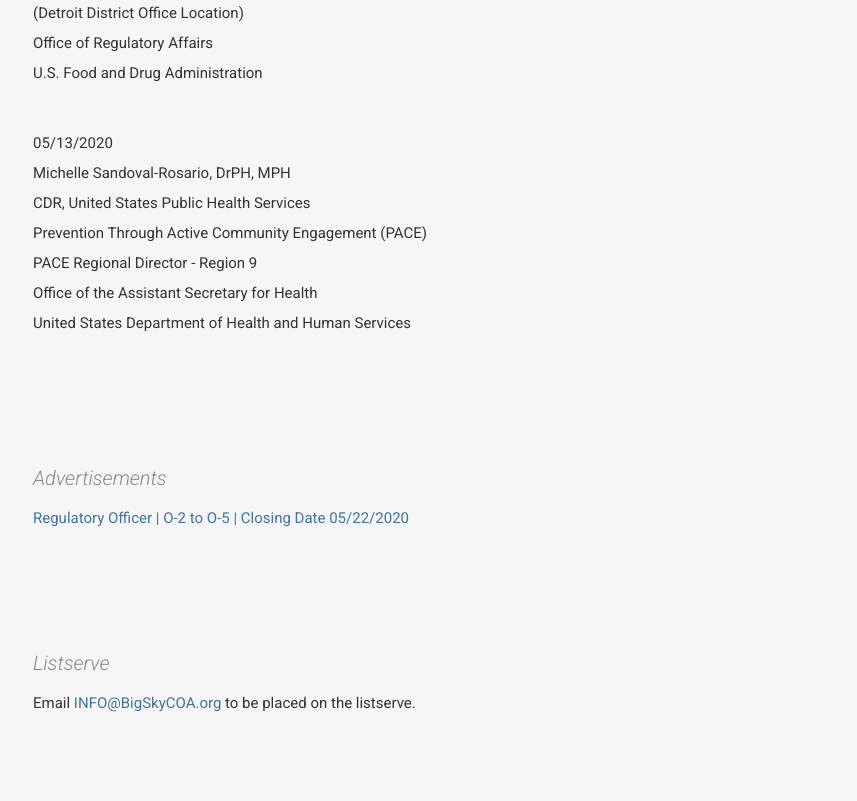
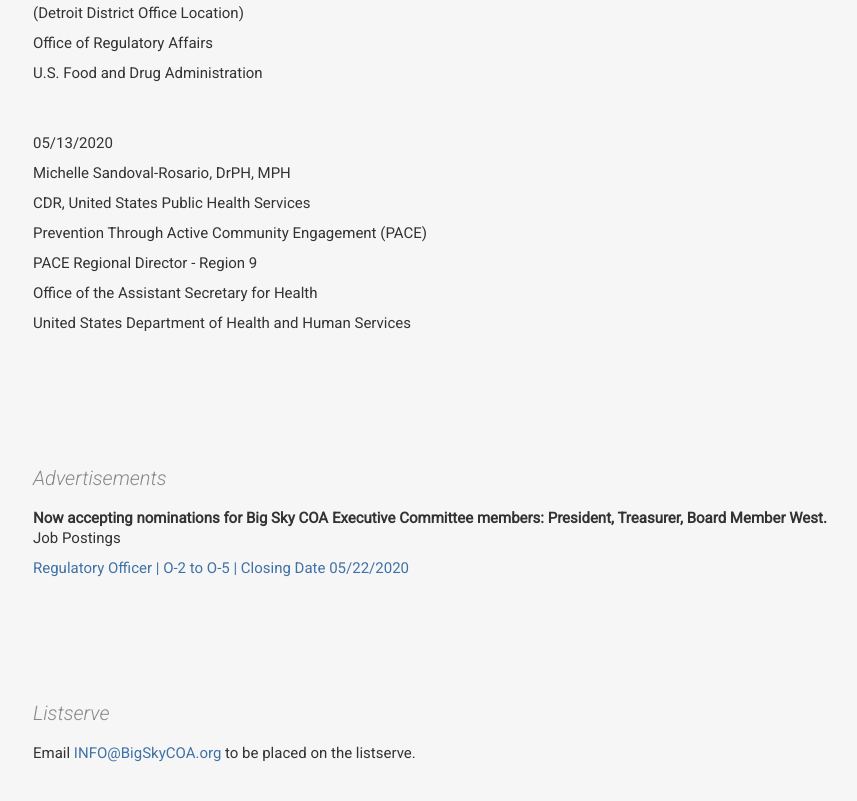
Before and after one commit to BigSkyCOA/BigSkyCOA.github.io, a plain HTML site: page index.html in a window 1280 px wide. Shown: the part 1607-2408 px from the top of the page, without its empty margins (22-879 px from the left). Before the commit the page ends 2380 px from the top, so only its background shows below. Drawn offline with nearby package versions, Linux system fonts and the light colour scheme; some packages are replaced by stand-ins of ours; a script that the page names is missing.

Commit message:
Update index.html

```diff
--- a/index.html
+++ b/index.html
@@ -76,6 +76,10 @@
 
 
             <h3 id="advertisements">Advertisements</h3>
+
+            <b>Now accepting nominations for Big Sky COA Executive Committee members: President, Treasurer, Board Member West. </b>
+
+            <p>Job Postings</p>
             <a href="http://www.bigskycoa.org/static/Regulatory Officer ORA (O2-O5) 5.22.20.pdf" target="_blank">Regulatory Officer | O-2 to O-5 | Closing Date 05/22/2020</a>
 
 
```
